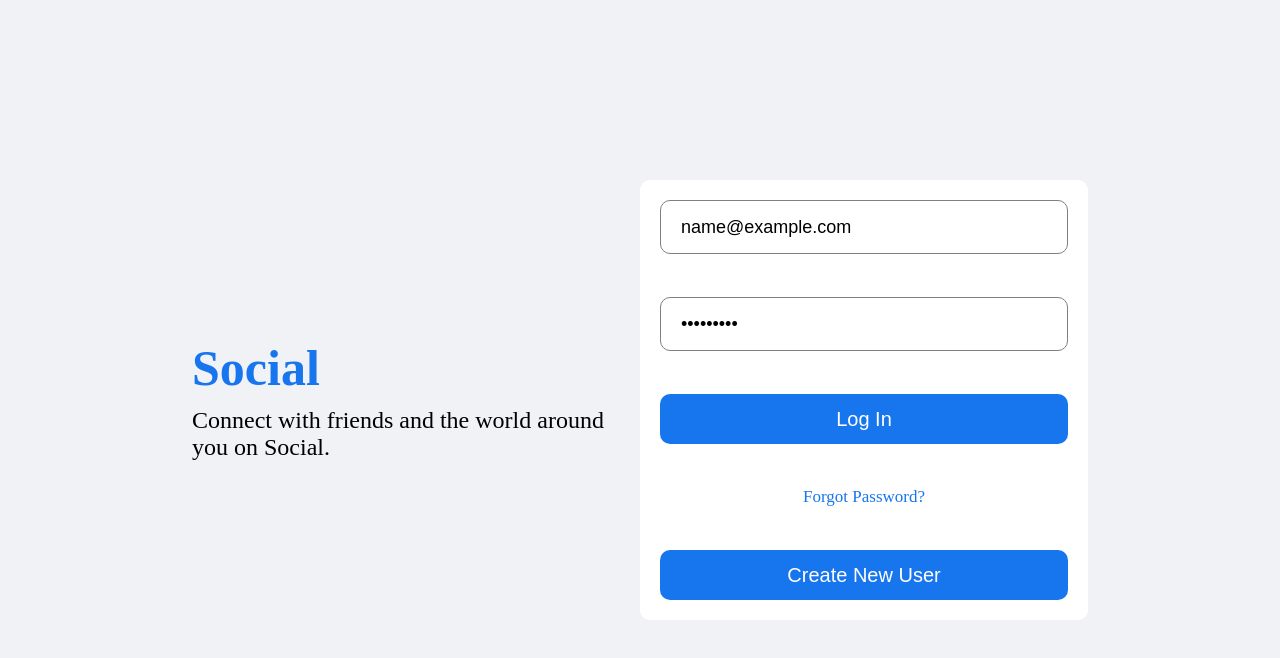
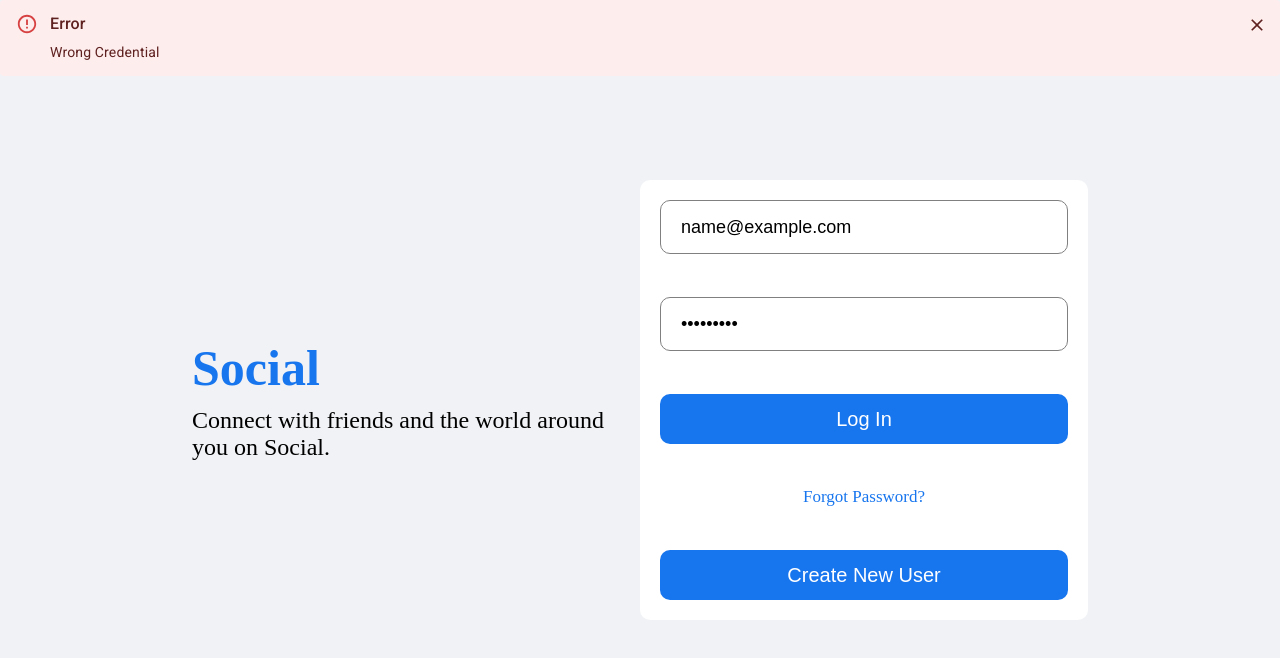
Before and after one commit to HarshMehta2522/Connect-FrontEnd, a React (Create React App) app: page / in a window 1280 px wide. Both pictures are taken after typing "name@example.com", "Sample123" into the empty fields and a click on the button "Log In". Shown: the top 658 px of the page. Built offline with nearby package versions, Linux system fonts and the light colour scheme; no server answers.

Commit message:
login register fix

```diff
--- a/src/pages/Login/Login.css
+++ b/src/pages/Login/Login.css
@@ -85,6 +85,11 @@
 .registerButton {
   text-decoration: none; /* Remove underline */
    /* Inherit text color from the parent */
-
-
 }
+.alertContainer{
+  position: fixed;
+    top: 0;
+    left: 0;
+    right: 0;
+    z-index: 999;
+}
--- a/src/pages/Login/Login.js
+++ b/src/pages/Login/Login.js
@@ -1,25 +1,55 @@
 import "./Login.css";
-import { useContext, useRef } from "react";
+import { useContext, useRef, useState } from "react";
 import { loginCall } from "../../apiCalls";
 import { AuthContext } from "../../context/AuthContext";
 import CircularProgress from "@mui/material/CircularProgress";
+import Alert from "@mui/material/Alert";
+import AlertTitle from "@mui/material/AlertTitle";
 import { useNavigate } from "react-router-dom";
+
 export default function Login() {
   const email = useRef();
   const navigate = useNavigate();
   const password = useRef();
+  const [error, setError] = useState("");
   const { user, isFetching, dispatch } = useContext(AuthContext);
-  const handleClick = (e) => {
+  const [loginError, setLoginError] = useState(""); // State to hold login error
+
+  const handleClick = async (e) => {
     e.preventDefault();
     try {
-      loginCall(
+      const response = await loginCall(
         { email: email.current.value, password: password.current.value },
         dispatch
       );
+
+      if (response && response.error) {
+        // Display Material-UI Alert for login error
+        setError("Wrong Password");
+        setLoginError("Login failed. Please check your credentials.");
+
+        // Log the error variable
+      } else {
+        setLoginError("");
+        setError("Wrong Credential");
+        // Clear login error message
+      }
     } catch (err) {
-      console.log(err);
+      if (err.response && err.response.status === 502) {
+        // Display Material-UI Alert for internal server error
+        setError("Wrong Password.");
+      // Log the error variable
+      } else if (err.response && err.response.data.error === "User not found") {
+        // Display Material-UI Alert for user not found
+        setError("User not found");
+
+      } else {
+        console.log(err);
+
+      }
     }
   };
+
   return (
     <div className="login">
       <div className="loginWrapper">
@@ -30,11 +60,14 @@ export default function Login() {
           </span>
         </div>
         <div className="loginRight">
-          {user && user.error  && (
-            <div className="errorMessage">
-              Login failed. Please check your credentials.
-            </div>
+        <div className="alertContainer">
+          {error && (
+            <Alert severity="error" onClose={() => setError("")}>
+              <AlertTitle>Error</AlertTitle>
+              {error}
+            </Alert>
           )}
+        </div>
 
           <form className="loginBox" onSubmit={handleClick}>
             <input
--- a/src/pages/Register/Register.js
+++ b/src/pages/Register/Register.js
@@ -31,7 +31,6 @@ export default function Register() {
         if (response.status === 200) {
           setError(""); // Clear error message
           setSuccess("User registered successfully. Please log in.");
-          navigate("/login");
         }
       } catch (err) {
         if (err.response && err.response.status === 500) {
@@ -103,9 +102,6 @@ export default function Register() {
                 <Alert severity="success" onClose={() => setSuccess("")}>
                   <AlertTitle>Success</AlertTitle>
                   {success}
-                  <Button color="inherit" size="small" onClick={() => setSuccess("")}>
-                    UNDO
-                  </Button>
                 </Alert>
               )}
             </div>
```
